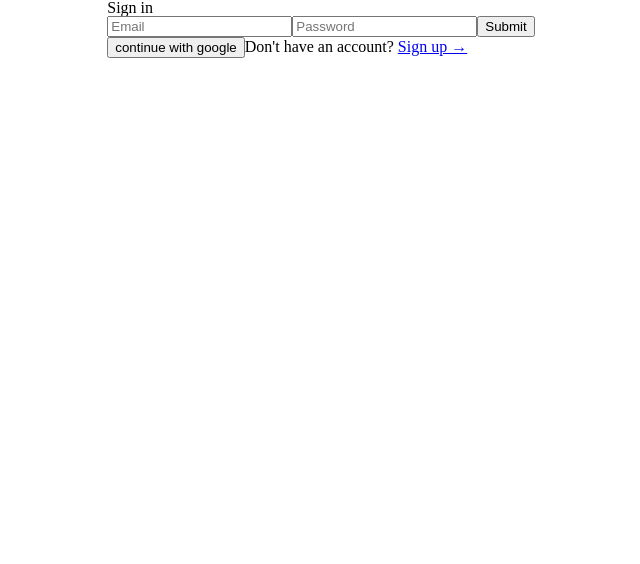
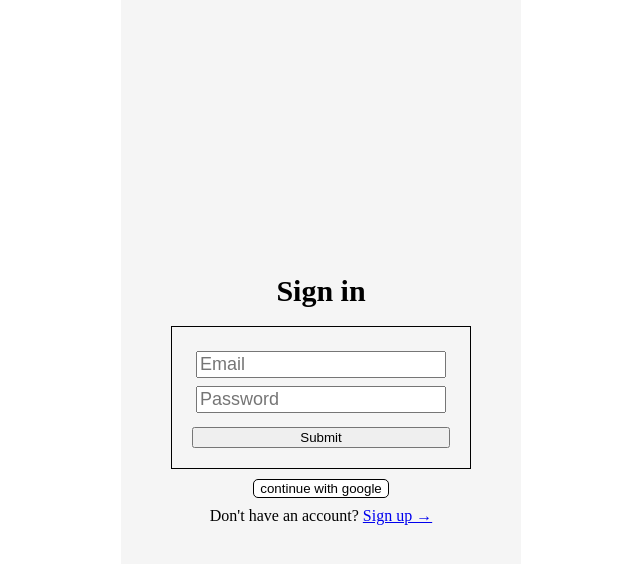
Before and after one commit to YoonKeumJae/yu_crawler, a React (Create React App) app: page /signin in a window 1280 px wide. Shown: the top 564 px of the page, without its empty margins (319-959 px from the left). Built offline with nearby package versions, Linux system fonts and the light colour scheme.

Commit message:
[Feat] Login page style

```diff
--- a/src/components/GoogleBtn.js
+++ b/src/components/GoogleBtn.js
@@ -1,6 +1,7 @@
 import { GoogleAuthProvider, signInWithPopup } from "firebase/auth";
 import { auth } from "../firebase";
 import { useNavigate } from "react-router-dom";
+import Button from "../styles/components/StyledGoogleBtn";
 
 const GoogleBtn = () => {
   const navigate = useNavigate();
@@ -15,7 +16,7 @@ const GoogleBtn = () => {
     }
   };
 
-  return <button onClick={onClickGoogle}> continue with google </button>;
+  return <Button onClick={onClickGoogle}> continue with google </Button>;
 };
 
 export default GoogleBtn;
--- a/src/routes/Signin.js
+++ b/src/routes/Signin.js
@@ -1,16 +1,16 @@
 import { useState } from "react";
 import GoogleBtn from "../components/GoogleBtn";
-import styled from "styled-components";
 import { signInWithEmailAndPassword } from "firebase/auth";
 import { auth } from "../firebase";
 import { Link, useNavigate } from "react-router-dom";
-
-const Wrapper = styled.div``;
-const Title = styled.span``;
-const SignInForm = styled.form``;
-const Input = styled.input``;
-const SubmitBtn = styled.button``;
-const Signup = styled.span``;
+import {
+  Wrapper,
+  Title,
+  SignInForm,
+  Input,
+  SubmitBtn,
+  Signup,
+} from "../styles/routes/StyledSignin.js";
 
 const Signin = () => {
   const [email, setEmail] = useState("");
--- /dev/null
+++ b/src/styles/components/StyledGoogleBtn.js
@@ -0,0 +1,11 @@
+import styled from "styled-components";
+
+const Button = styled.button`
+    margin-top: 10px;
+    background-color: #fff;
+    border: 1px solid #000;
+    border-radius: 5px;
+    cursor: pointer;
+`;
+
+export default Button;
--- /dev/null
+++ b/src/styles/routes/StyledSignin.js
@@ -0,0 +1,80 @@
+import styled from "styled-components";
+
+export const Wrapper = styled.div`
+  @media screen and (min-width: 1024px) {
+    display: flex;
+    flex-direction: column;
+    align-items: center;
+    justify-content: center;
+    background-color: #f5f5f5;
+    width: 400px;
+  }
+  @media screen and (min-width: 768px) and (max-width: 1023px) {
+    /* Tablet */
+  }
+  @media screen and (max-width: 767px) {
+    /* Mobile */
+  }
+`;
+export const Title = styled.span`
+  @media screen and (min-width: 1024px) {
+    font-size: 30px;
+    font-weight: 600;
+    margin-bottom: 20px;
+  }
+  @media screen and (min-width: 768px) and (max-width: 1023px) {
+    /* Tablet */
+  }
+  @media screen and (max-width: 767px) {
+    /* Mobile */
+  }
+`;
+export const SignInForm = styled.form`
+  @media screen and (min-width: 1024px) {
+    display: flex;
+    flex-direction: column;
+    border: 1px solid black;
+    width: 300px;
+    padding: 20px;
+  }
+  @media screen and (min-width: 768px) and (max-width: 1023px) {
+    /* Tablet */
+  }
+  @media screen and (max-width: 767px) {
+    /* Mobile */
+  }
+`;
+export const Input = styled.input`
+  @media screen and (min-width: 1024px) {
+    font-size: 18px;
+    margin: 4px;
+  }
+  @media screen and (min-width: 768px) and (max-width: 1023px) {
+    /* Tablet */
+  }
+  @media screen and (max-width: 767px) {
+    /* Mobile */
+  }
+`;
+export const SubmitBtn = styled.button`
+  @media screen and (min-width: 1024px) {
+    margin-top: 10px;
+  }
+  @media screen and (min-width: 768px) and (max-width: 1023px) {
+    /* Tablet */
+  }
+  @media screen and (max-width: 767px) {
+    /* Mobile */
+  }
+`;
+export const Signup = styled.span`
+  @media screen and (min-width: 1024px) {
+    margin-top: 10px;
+  }
+  @media screen and (min-width: 768px) and (max-width: 1023px) {
+    /* Tablet */
+  }
+  @media screen and (max-width: 767px) {
+    /* Mobile */
+  }
+`;
```
